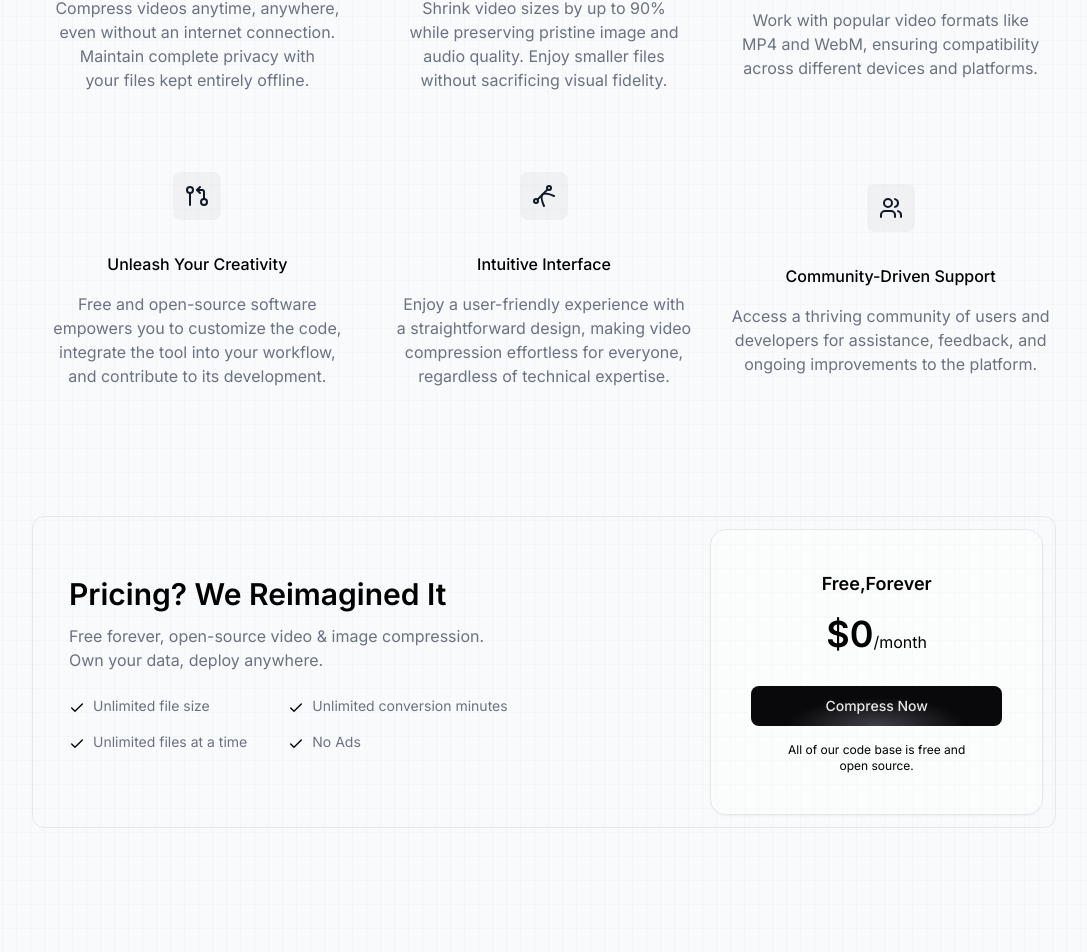
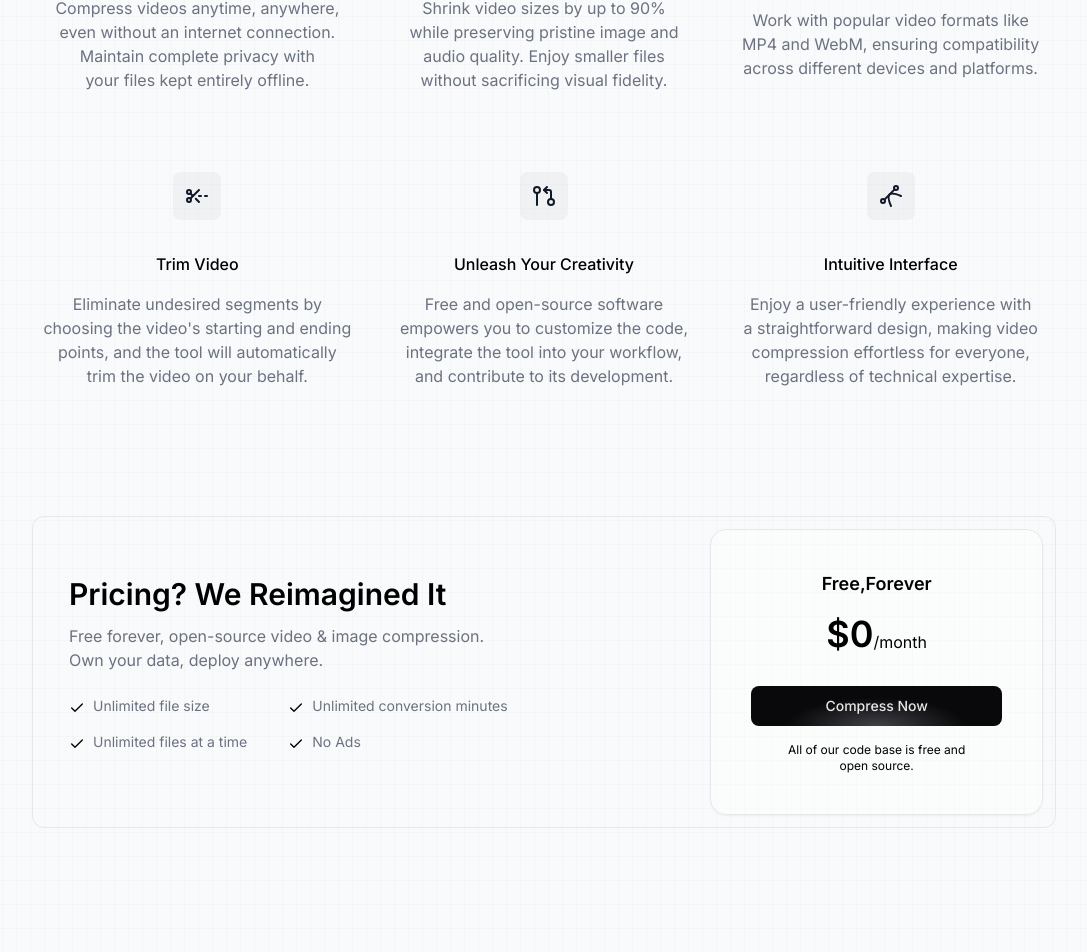
Before and after one commit to pranavp10/video-compress, a Next.js app: page / in a window 1280 px wide. Shown: the part 1472-2424 px from the top of the page, without its empty margins (96-1183 px from the left). Built offline with nearby package versions, Linux system fonts and the light colour scheme; no server answers.

Commit message:
updated the feature

```diff
--- a/app/(landing)/components/features.tsx
+++ b/app/(landing)/components/features.tsx
@@ -2,6 +2,7 @@ import {
   Film,
   FlipVertical2,
   GitPullRequestArrow,
+  ScissorsLineDashed,
   Tangent,
   Users,
   WifiOff,
@@ -55,6 +56,14 @@ const features = [
   },
   {
     icon: (
+      <ScissorsLineDashed className="bg-gray-200/50 p-3 rounded-lg text-gray-900 w-12 h-12" />
+    ),
+    title: "Trim Video",
+    description:
+      "Eliminate undesired segments by choosing the video's starting and ending points, and the tool will automatically trim the video on your behalf.",
+  },
+  {
+    icon: (
       <GitPullRequestArrow className="bg-gray-200/50 p-3 rounded-lg text-gray-900 w-12 h-12" />
     ),
     title: "Unleash Your Creativity",
@@ -69,14 +78,6 @@ const features = [
     description:
       "Enjoy a user-friendly experience with a straightforward design, making video compression effortless for everyone, regardless of technical expertise.",
   },
-  {
-    icon: (
-      <Users className="bg-gray-200/50 p-3 rounded-lg text-gray-900 w-12 h-12" />
-    ),
-    title: "Community-Driven Support",
-    description:
-      "Access a thriving community of users and developers for assistance, feedback, and ongoing improvements to the platform.",
-  },
 ];
 
 export default Features;
```
